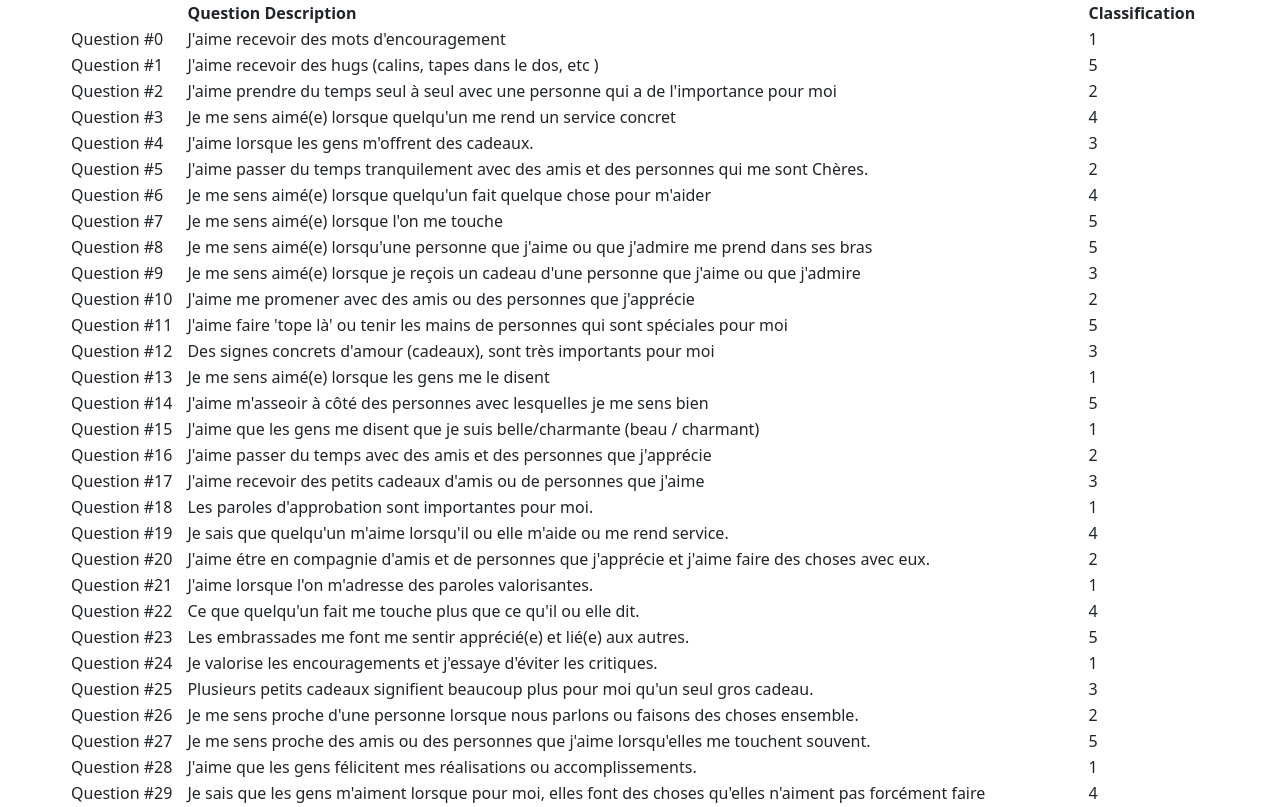
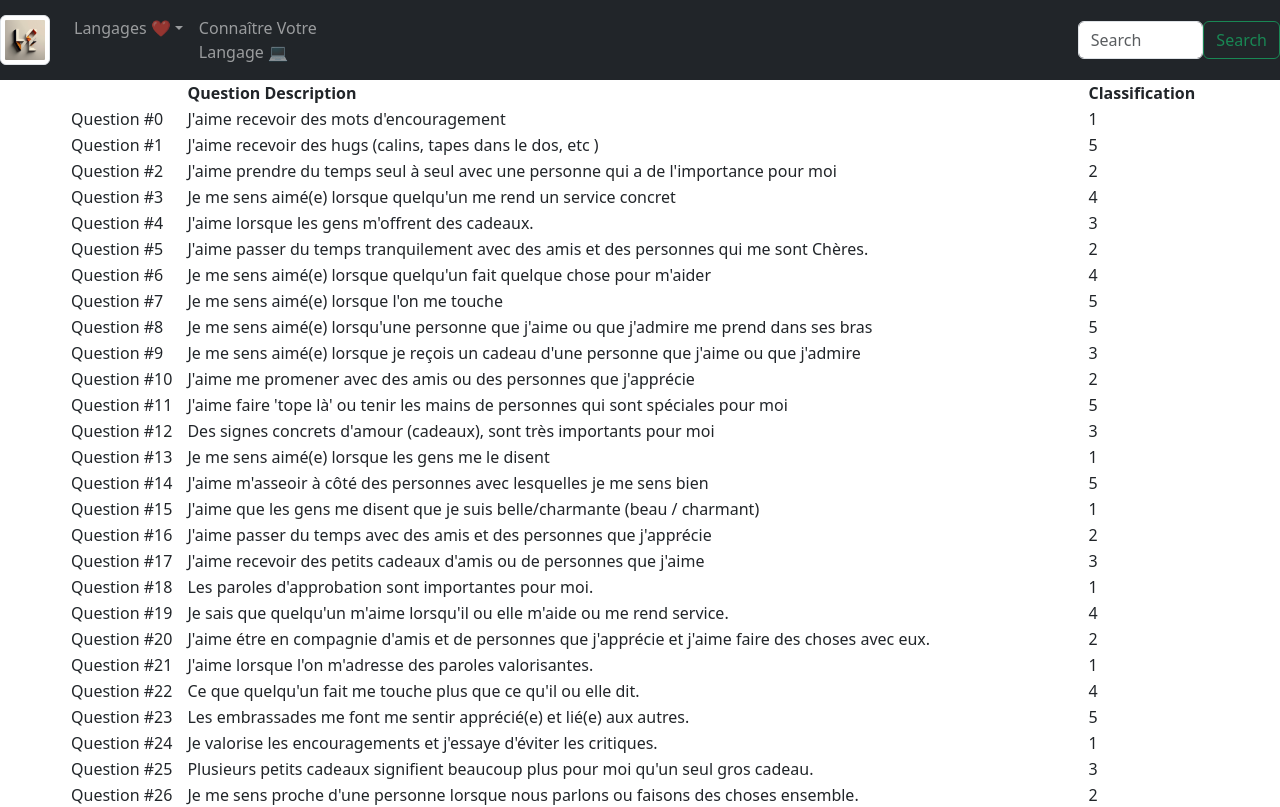
Before and after one commit to AggelosQubit/lovelanguage, a React (Vite) app: page / in a window 1280 px wide. Shown: the top 807 px of the page. Built offline with nearby package versions, Linux system fonts and the light colour scheme.

Commit message:
NavBar Component Added UI, Ok Offset Spread Fix, No Routing

```diff
--- a/package.json
+++ b/package.json
@@ -9,7 +9,9 @@
     "preview": "vite preview"
   },
   "dependencies": {
+    "bootstrap": "^5.2.3",
     "react": "^18.2.0",
+    "react-bootstrap": "^2.7.2",
     "react-dom": "^18.2.0"
   },
   "devDependencies": {
--- a/src/App.tsx
+++ b/src/App.tsx
@@ -1,16 +1,10 @@
-import { useState } from 'react'
 import LoveForm	from './components/Loveform';
-import reactLogo from '/img/LLL1.png'
 import './App.css';
 
 function App(){
 
-
-const [count, setCount] = useState(0)
-
 	return (
 		<div className="container">
-			{/*<NavbarComponent/>*/}
 			<LoveForm/>
 		</div>
 	);
--- a/src/components/Loveform.tsx
+++ b/src/components/Loveform.tsx
@@ -101,6 +101,7 @@ let FormQuestion : [string,number,boolean?][]  = [
     return (
         <div className="row" >
             <table className="table">
+
                 <tr> <th></th> <th>Question Description</th><th>Classification</th> </tr>
             {
                 (() => {
--- /dev/null
+++ b/src/components/NavBarComponent/NavBarComponent.css
@@ -0,0 +1,3 @@
+.titleNav{
+    color: white;
+}
--- /dev/null
+++ b/src/components/NavBarComponent/NavBarComponent.tsx
@@ -0,0 +1,38 @@
+import './NavBarComponent.css';
+import { Navbar,Nav,NavDropdown,Form,FormControl,Button } from "react-bootstrap";
+
+function NavBarComponent(){
+
+    return(
+        <Navbar bg="dark" expand="lg" variant="dark">
+            <Navbar.Brand href="#">
+            <img className="img-thumbnail" width={50} height={50} src="/img/LLL1.png" />
+            </Navbar.Brand>
+            <Navbar.Toggle aria-controls="basic-navbar-nav" />
+            <Navbar.Collapse id="basic-navbar-nav">
+                <Nav className="mr-auto">
+                    <NavDropdown title="Langages ❤️" className='titleNav'  id="basic-nav-dropdown">
+
+                        <NavDropdown.Item href="#">Les mots valorisants</NavDropdown.Item>
+                        <NavDropdown.Divider />
+                        <NavDropdown.Item href="#">Les moments de qualité</NavDropdown.Item>
+                        <NavDropdown.Divider />
+                        <NavDropdown.Item href="#">Les cadeaux</NavDropdown.Item>
+                        <NavDropdown.Divider />
+                        <NavDropdown.Item href="#">Les services rendus </NavDropdown.Item>
+                        <NavDropdown.Divider />
+                        <NavDropdown.Item href="#">Le toucher physique </NavDropdown.Item>
+                    </NavDropdown>
+
+                    <Nav.Link href="#">Connaître Votre Langage 💻</Nav.Link>
+                </Nav>
+                <Form className="offset-md-7  col-md-2 d-flex">
+                    <FormControl type="search" placeholder="Search" className="ml-2" aria-label="Search"/>
+                    <Button variant="outline-success">Search</Button>
+                </Form>
+            </Navbar.Collapse>
+      </Navbar>
+    );
+}
+
+export default NavBarComponent
--- a/src/main.tsx
+++ b/src/main.tsx
@@ -3,8 +3,10 @@ import ReactDOM from 'react-dom/client'
 import App from './App'
 import './index.css'
 
+import NavBarComponent from './components/NavBarComponent/NavBarComponent';
 ReactDOM.createRoot(document.getElementById('root') as HTMLElement).render(
   <React.StrictMode>
+    <NavBarComponent/>
     <App />
   </React.StrictMode>,
 )
```
Also changed, not shown: 1 other file (tests, documents, lock files or other folders).
